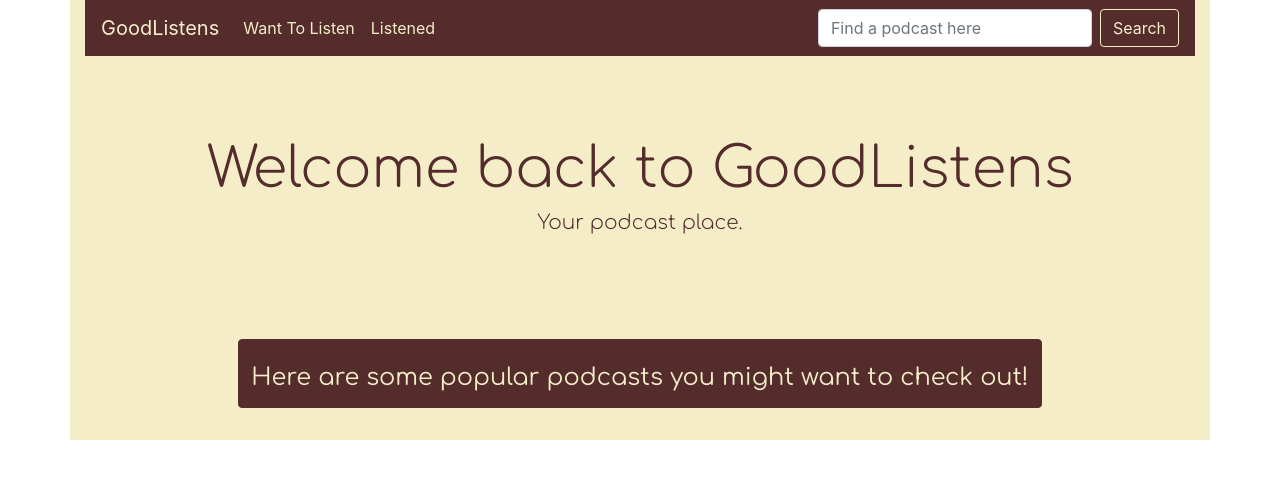
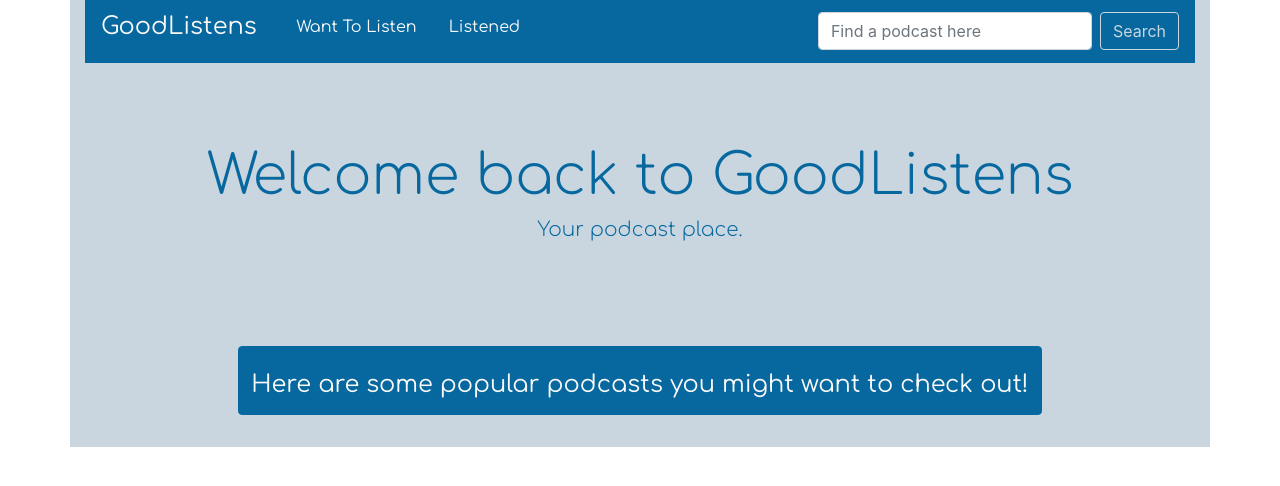
Before and after one commit to kcaneer/aotc_react, a React (Create React App) app: page /dashboard in a window 1280 px wide. Shown: the top 486 px of the page. Built offline with nearby package versions, Linux system fonts and the light colour scheme; the HTML template or start-up script is replaced by a standard one.

Commit message:
new theme

```diff
--- a/src/components/Dashboard.js
+++ b/src/components/Dashboard.js
@@ -74,18 +74,18 @@ let foundItem = this.state.podcasts.obj;
             <span className="navbar-toggler-icon"></span>
           </button>
           <div className="collapse navbar-collapse" id="navbarTogglerDemo01">
-            <a className="navbar-brand text-secondary" href="/dashboard">
-              GoodListens
+            <a className="navbar-brand text-light" href="/dashboard">
+              <h4>GoodListens</h4>
             </a>
             <ul className="navbar-nav mr-auto mt-2 mt-lg-0">
-              <li className="nav-item active">
-                <a className="nav-link text-secondary" href="/dashboard/want">
-                  Want To Listen
+              <li className="nav-item active ml-3">
+                <a className="nav-link text-light" href="/dashboard/want">
+                  <h6>Want To Listen</h6>
                 </a>
               </li>
-              <li className="nav-item">
-                <a className="nav-link text-secondary" href="/dashboard/listened">
-                  Listened
+              <li className="nav-item ml-3">
+                <a className="nav-link text-light" href="/dashboard/listened">
+                  <h6>Listened</h6>
                 </a>
               </li>
             </ul>
@@ -114,7 +114,7 @@ let foundItem = this.state.podcasts.obj;
         <div className="container bg-secondary text-center rounded">
           <Button
             id="lunch"
-            className="pt-4 bg-primary text-secondary border border-primary
+            className="pt-4 bg-primary text-light border border-primary
             rounded mb-2"
           >
             <h4>Here are some popular podcasts you might want to check out!</h4>
@@ -133,14 +133,18 @@ let foundItem = this.state.podcasts.obj;
                           <button
                             type="button"
                             class="btn btn-primary btn-sm mr-2"
-                            onClick={()=> this.addToWant(this.state.podcasts.obj)}
+                            onClick={() =>
+                              this.addToWant(this.state.podcasts.obj)
+                            }
                           >
                             Want to Listen{" "}
                           </button>
                           <button
                             type="button"
                             class="btn btn-secondary btn-sm border border-primary"
-                            onClick={()=> this.addToListened(this.state.podcasts.obj)}
+                            onClick={() =>
+                              this.addToListened(this.state.podcasts.obj)
+                            }
                           >
                             Listened
                           </button>
--- a/src/components/Listened.js
+++ b/src/components/Listened.js
@@ -60,18 +60,18 @@ class Auth extends React.Component {
             <span className="navbar-toggler-icon"></span>
           </button>
           <div className="collapse navbar-collapse" id="navbarTogglerDemo01">
-            <a className="navbar-brand text-secondary" href="/dashboard">
-              GoodListens
+            <a className="navbar-brand text-light" href="/dashboard">
+              <h4>GoodListens</h4>
             </a>
             <ul className="navbar-nav mr-auto mt-2 mt-lg-0">
-              <li className="nav-item active">
-                <a className="nav-link text-secondary" href="/dashboard/want">
-                  Want To Listen
+              <li className="nav-item ml-3">
+                <a className="nav-link text-light" href="/dashboard/want">
+                  <h6>Want To Listen</h6>
                 </a>
               </li>
-              <li className="nav-item">
-                <a className="nav-link text-secondary" href="/dashboard/listened">
-                  Listened
+              <li className="nav-item active ml-3">
+                <a className="nav-link text-light" href="/dashboard/listened">
+                  <h6>Listened</h6>
                 </a>
               </li>
             </ul>
@@ -102,7 +102,7 @@ class Auth extends React.Component {
         <div className="container bg-secondary text-center rounded">
           <Button
             id="lunch"
-            className="pt-4 bg-primary text-secondary border border-primary
+            className="pt-4 bg-primary text-light border border-primary
             rounded mb-2"
           >
             <h4>You've listened to x hours of podcasts!</h4>
--- a/src/components/Want.js
+++ b/src/components/Want.js
@@ -60,18 +60,18 @@ class Want extends React.Component {
             <span className="navbar-toggler-icon"></span>
           </button>
           <div className="collapse navbar-collapse" id="navbarTogglerDemo01">
-            <a className="navbar-brand text-secondary" href="/dashboard">
-              GoodListens
+            <a className="navbar-brand text-light" href="/dashboard">
+              <h4>GoodListens</h4>
             </a>
             <ul className="navbar-nav mr-auto mt-2 mt-lg-0">
-              <li className="nav-item active">
-                <a className="nav-link text-secondary" href="/dashboard/want">
-                  Want To Listen
+              <li className="nav-item active ml-3">
+                <a className="nav-link text-light" href="/dashboard/want">
+                  <h6>Want To Listen</h6>
                 </a>
               </li>
-              <li className="nav-item">
-                <a className="nav-link text-secondary" href="/dashboard/listened">
-                  Listened
+              <li className="nav-item ml-3">
+                <a className="nav-link text-light" href="/dashboard/listened">
+                  <h6>Listened</h6>
                 </a>
               </li>
             </ul>
@@ -94,15 +94,13 @@ class Want extends React.Component {
         <div class="jumbotron jumbotron-fluid bg-secondary">
           <div class="container">
             <h1 class="display-4"></h1>
-            <h3 class="lead">
-              These are the podcasts you want to listen to.
-            </h3>
+            <h3 class="lead">These are the podcasts you want to listen to.</h3>
           </div>
         </div>
         <div className="container bg-secondary text-center rounded">
           <Button
             id="lunch"
-            className="pt-4 bg-primary text-secondary border border-primary
+            className="pt-4 bg-primary text-light border border-primary
             rounded mb-2"
           >
             <h4>You have x hours of podcasts in your future!</h4>
```
Also changed, not shown: src/theme.css.
